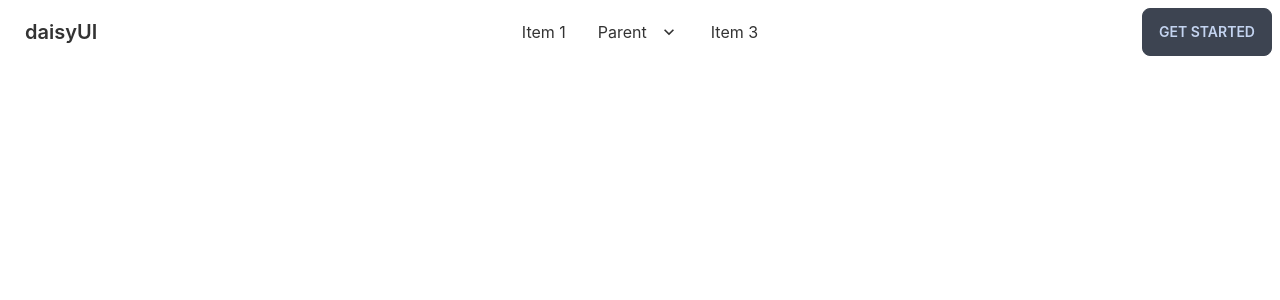
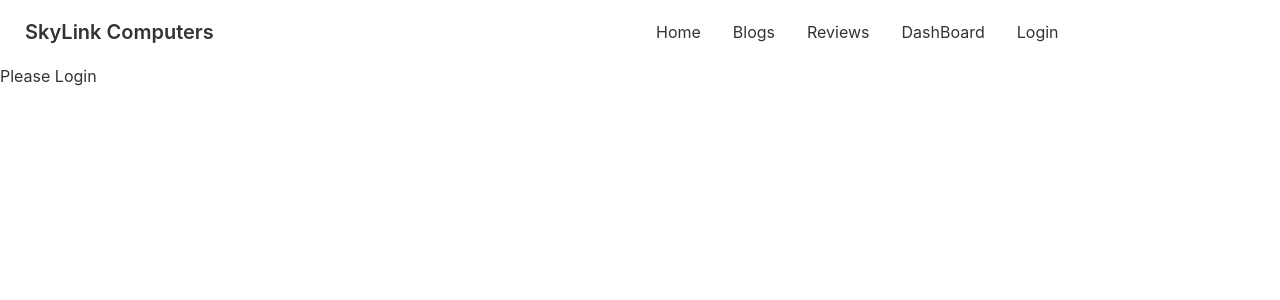
Before and after one commit to shtabdeepaull/Skylink-computers-client, a React (Create React App) app: page /login in a window 1280 px wide. Shown: the top 300 px of the page. Built offline with nearby package versions, Linux system fonts and the light colour scheme.

Commit message:
added navbar

```diff
--- a/src/App.js
+++ b/src/App.js
@@ -1,13 +1,16 @@
 import './App.css';
 import { Routes, Route } from "react-router-dom";
 import Header from './Pages/Shared/Header';
+import Home from './Pages/Home/Home';
+import Login from './Pages/Login/Login';
 
 function App() {
   return (
     <div >
       <Header></Header>
       <Routes>
-        <Route></Route>
+        <Route path="/" element={<Home/>}></Route>
+        <Route path="/login" element={<Login/>}></Route>
       </Routes>
     </div>
   );
--- /dev/null
+++ b/src/Pages/Login/Login.js
@@ -0,0 +1,11 @@
+import React from 'react';
+
+const Login = () => {
+    return (
+        <div>
+            <h2>Please Login</h2>
+        </div>
+    );
+};
+
+export default Login;
--- /dev/null
+++ b/src/Pages/Login/SignUp.js
@@ -0,0 +1,11 @@
+import React from 'react';
+
+const SignUp = () => {
+    return (
+        <div>
+
+        </div>
+    );
+};
+
+export default SignUp;
--- a/src/Pages/Shared/Header.js
+++ b/src/Pages/Shared/Header.js
@@ -1,6 +1,14 @@
 import React from 'react';
+import { Link } from 'react-router-dom';
 
 const Header = () => {
+    const menuItems = <>
+        <li><Link to="/">Home</Link></li>
+        <li><Link to="/blog">Blogs</Link></li>
+        <li><Link to="/reviews">Reviews</Link></li>
+        <li><Link to="/dashboard">DashBoard</Link></li>
+        <li><Link to="/login">Login</Link></li>
+    </>
     return (
         <div class="navbar bg-base-100">
             <div class="navbar-start">
@@ -9,40 +17,15 @@ const Header = () => {
                         <svg xmlns="http://www.w3.org/2000/svg" class="h-5 w-5" fill="none" viewBox="0 0 24 24" stroke="currentColor"><path stroke-linecap="round" stroke-linejoin="round" stroke-width="2" d="M4 6h16M4 12h8m-8 6h16" /></svg>
                     </label>
                     <ul tabindex="0" class="menu menu-compact dropdown-content mt-3 p-2 shadow bg-base-100 rounded-box w-52">
-        <li><a>Item 1</a></li>
-        <li tabindex="0">
-          <a class="justify-between">
-            Parent
-            <svg class="fill-current" xmlns="http://www.w3.org/2000/svg" width="24" height="24" viewBox="0 0 24 24"><path d="M8.59,16.58L13.17,12L8.59,7.41L10,6L16,12L10,18L8.59,16.58Z"/></svg>
-          </a>
-          <ul class="p-2">
-            <li><a>Submenu 1</a></li>
-            <li><a>Submenu 2</a></li>
-          </ul>
-        </li>
-        <li><a>Item 3</a></li>
+                      {menuItems}
                     </ul>
                 </div>
-    <a class="btn btn-ghost normal-case text-xl">daisyUI</a>
+                <a class="btn btn-ghost normal-case text-xl"> SkyLink Computers</a>
             </div>
             <div class="navbar-center hidden lg:flex">
                 <ul class="menu menu-horizontal p-0">
-      <li><a>Item 1</a></li>
-      <li tabindex="0">
-        <a>
-          Parent
-          <svg class="fill-current" xmlns="http://www.w3.org/2000/svg" width="20" height="20" viewBox="0 0 24 24"><path d="M7.41,8.58L12,13.17L16.59,8.58L18,10L12,16L6,10L7.41,8.58Z"/></svg>
-        </a>
-        <ul class="p-2">
-          <li><a>Submenu 1</a></li>
-          <li><a>Submenu 2</a></li>
+            {menuItems}
                 </ul>
-      </li>
-      <li><a>Item 3</a></li>
-    </ul>
-  </div>
-  <div class="navbar-end">
-    <a class="btn">Get started</a>
             </div>
         </div>
     );
```
Lines whose indentation alone changed are shown as unchanged.
